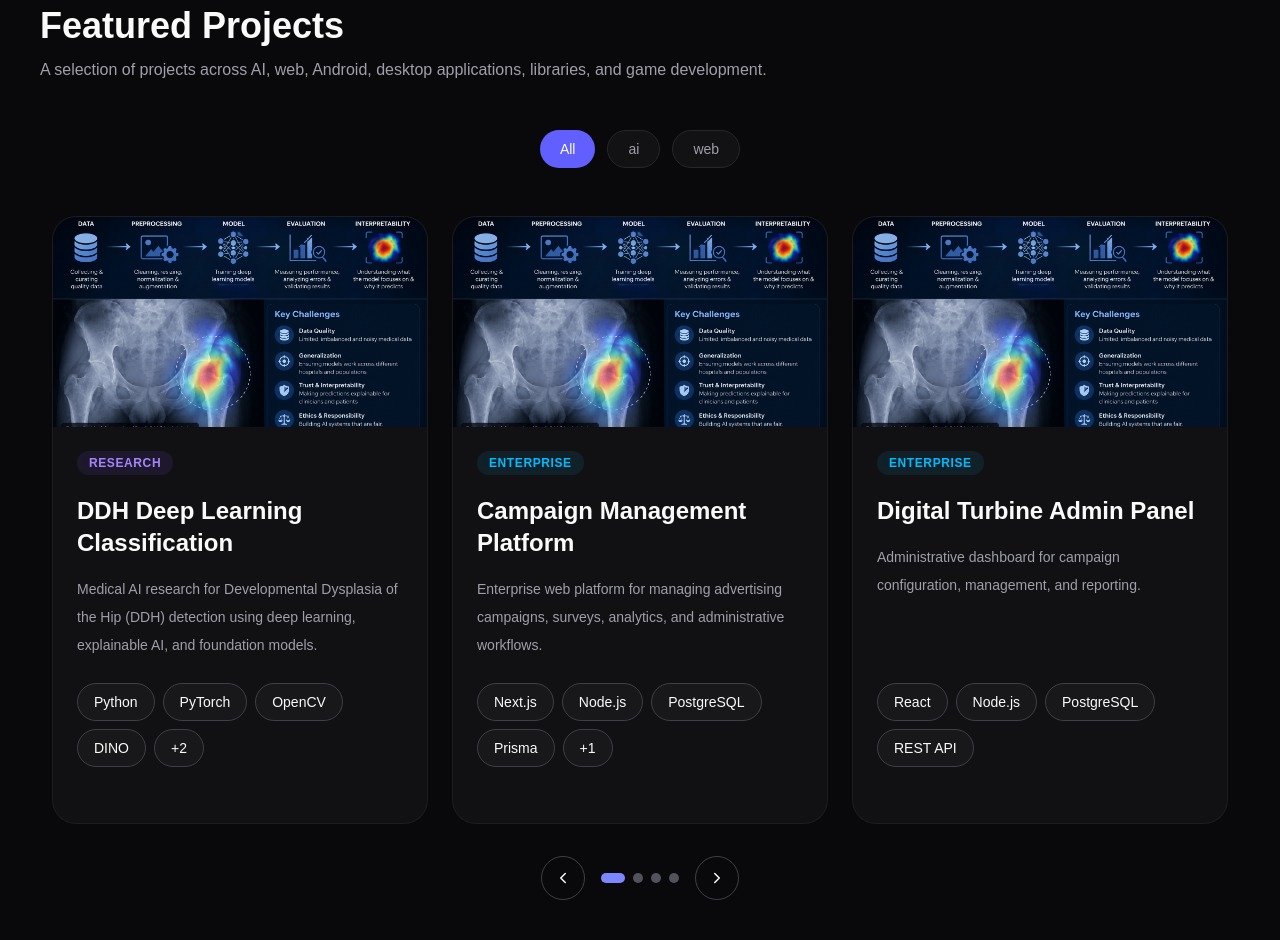
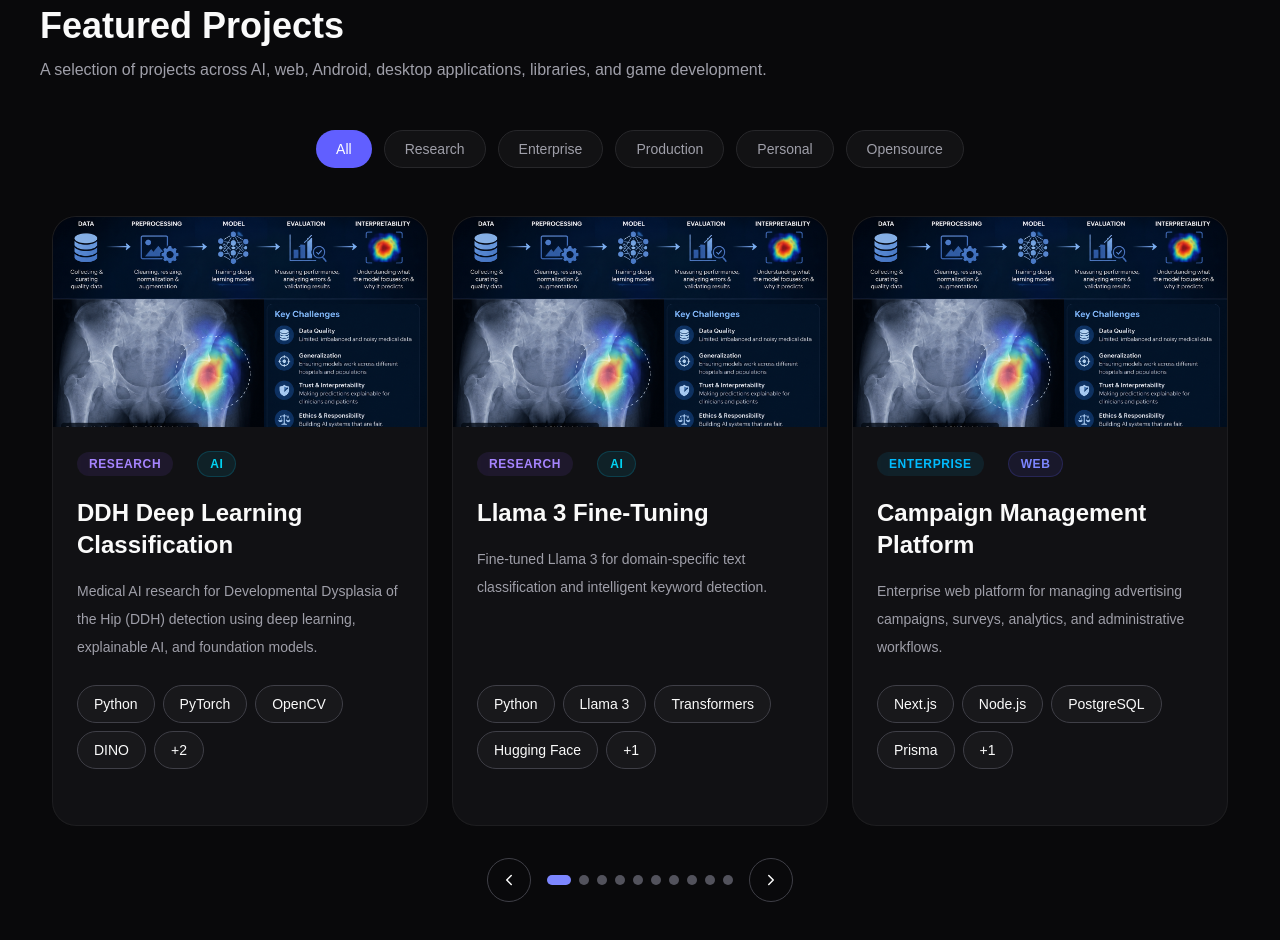
Before and after one commit to devsiddhartha31/devsiddhartha31.github.io, a Next.js app: page / in a window 1280 px wide. Shown: the part 2000-2940 px from the top of the page. Built offline with nearby package versions, Linux system fonts and the light colour scheme.

Commit message:
feat(projects): enhance project cards with category badges and improved metadata styling

```diff
--- a/components/projects/ProjectCard.tsx
+++ b/components/projects/ProjectCard.tsx
@@ -5,8 +5,8 @@ import {
 } from "lucide-react";
 
 import {
-  BrandIconGithub,
-} from "lucide-react";
+  IconBrandGithub,
+} from "@tabler/icons-react";
 
 import { Project } from "@/types/project";
 import SkillBadge from "@/components/skills/SkillBadge";
@@ -22,6 +22,15 @@ const statusColors = {
   personal: "bg-zinc-700/30 text-zinc-300",
   opensource: "bg-orange-500/10 text-orange-400",
   ongoing: "bg-amber-500/10 text-amber-400",
+};
+
+const categoryColors = {
+  ai: "bg-cyan-500/10 text-cyan-400 border border-cyan-500/20",
+  web: "bg-indigo-500/10 text-indigo-400 border border-indigo-500/20",
+  android: "bg-emerald-500/10 text-emerald-400 border border-emerald-500/20",
+  desktop: "bg-slate-500/10 text-slate-300 border border-slate-500/20",
+  game: "bg-pink-500/10 text-pink-400 border border-pink-500/20",
+  library: "bg-yellow-500/10 text-yellow-400 border border-yellow-500/20",
 };
 
 export default function ProjectCard({
@@ -65,7 +74,7 @@ export default function ProjectCard({
 
         {/* Status */}
 
-        <div className="flex items-center justify-between">
+        <div className="flex items-center gap-6">
 
           <span
             className={`rounded-full px-3 py-1 text-xs font-semibold uppercase tracking-wider ${
@@ -73,6 +82,14 @@ export default function ProjectCard({
             }`}
           >
             {project.status}
+          </span>
+
+          <span
+            className={`rounded-full px-3 py-1 text-xs font-semibold uppercase tracking-wider ${
+              categoryColors[project.category]
+            }`}
+          >
+            {project.category}
           </span>
 
         </div>
@@ -115,7 +132,7 @@ export default function ProjectCard({
               href={project.github}
               target="_blank"
             >
-              <Github
+              <IconBrandGithub
                 size={18}
                 className="text-zinc-500 transition hover:text-white"
               />
--- a/components/projects/ProjectFilters.tsx
+++ b/components/projects/ProjectFilters.tsx
@@ -5,6 +5,9 @@ interface Props {
   active: string;
   onChange: (filter: string) => void;
 }
+
+const formatLabel = (value: string) =>
+  value.charAt(0).toUpperCase() + value.slice(1);
 
 export default function ProjectFilters({
   filters,
@@ -32,7 +35,7 @@ export default function ProjectFilters({
             }
           `}
         >
-          {filter}
+          {formatLabel(filter)}
         </button>
       ))}
     </div>
--- a/components/projects/Projects.tsx
+++ b/components/projects/Projects.tsx
@@ -12,27 +12,27 @@ import ProjectCarousel from "./ProjectCarousel";
 import ProjectFilters from "./ProjectFilters";
 
 export default function Projects() {
-  const [activeFilter, setActiveFilter] = useState("All");
+  const [activeStatusFilter, setActiveStatusFilter] = useState("All");
 
-  const filters = useMemo(
+  const featuredProjects = projects.filter((project) => project.featured);
+
+  const statusFilters = useMemo(
     () => [
       "All",
       ...new Set(
-        projects
-          .filter((project) => project.featured)
-          .map((project) => project.category)
+        featuredProjects
+          .map((project) => project.status)
       ),
     ],
     []
   );
 
   const filteredProjects =
-    activeFilter === "All"
-      ? projects.filter((project) => project.featured)
-      : projects.filter(
+    activeStatusFilter === "All"
+      ? featuredProjects
+      : featuredProjects.filter(
           (project) =>
-            project.featured &&
-            project.category.toLowerCase() === activeFilter.toLowerCase()
+            project.status.toLowerCase() === activeStatusFilter.toLowerCase()
         );
 
   return (
@@ -45,9 +45,9 @@ export default function Projects() {
         />
 
         <ProjectFilters
-          filters={filters}
-          active={activeFilter}
-          onChange={setActiveFilter}
+          filters={statusFilters}
+          active={activeStatusFilter}
+          onChange={setActiveStatusFilter}
         />
 
         <ProjectCarousel
--- a/data/projects.ts
+++ b/data/projects.ts
@@ -37,7 +37,7 @@ export const projects: Project[] = [
       "LoRA",
     ],
     image: "/images/projects/ddh.png",
-    featured: false,
+    featured: true,
   },
 
   {
@@ -110,7 +110,7 @@ export const projects: Project[] = [
       "Room",
     ],
     image: "/images/projects/ddh.png",
-    featured: false,
+    featured: true,
   },
 
   {
@@ -127,7 +127,7 @@ export const projects: Project[] = [
       "SQLite",
     ],
     image: "/images/projects/ddh.png",
-    featured: false,
+    featured: true,
   },
 
   {
@@ -144,7 +144,7 @@ export const projects: Project[] = [
       "Networking",
     ],
     image: "/images/projects/ddh.png",
-    featured: false,
+    featured: true,
   },
 
   {
@@ -161,7 +161,7 @@ export const projects: Project[] = [
       "Game Development",
     ],
     image: "/images/projects/ddh.png",
-    featured: false,
+    featured: true,
   },
 
   {
@@ -178,6 +178,6 @@ export const projects: Project[] = [
       "3D Graphics",
     ],
     image: "/images/projects/ddh.png",
-    featured: false,
+    featured: true,
   },
 ];
```
